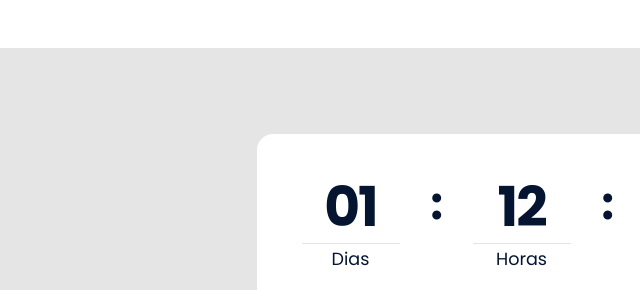
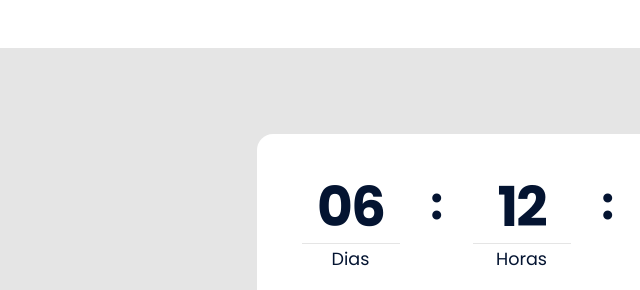
Before and after one commit to Amadeo-G/AGSW, a plain HTML site: page oferta.html in a window 1280 px wide. Shown: the part 1386-1676 px from the top of the page, 33-673 px from the left. Drawn offline with Linux system fonts and the light colour scheme.

Commit message:
Update oferta.html

```diff
--- a/oferta.html
+++ b/oferta.html
@@ -235,7 +235,7 @@
     <div class="container pt-5 mt-2">
         <div class=" countdown-cont align-center p-4">
 
-            <div class="countdown align-center py-2" data-due-date="2023/07/24">
+            <div class="countdown align-center py-2" data-due-date="2023/07/29">
             </div>
             <div class="daysCountdown col-xs-3 col-sm-3 col-md-3" title="Dias"></div>
             <div class="hoursCountdown col-xs-3 col-sm-3 col-md-3" title="Horas"></div>
```
